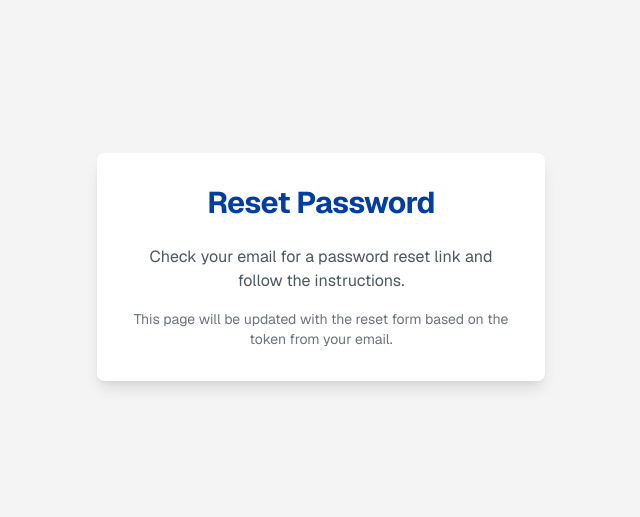
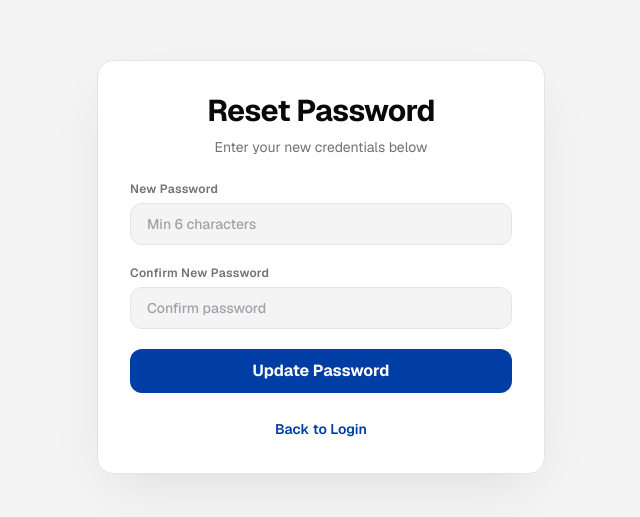
Before and after one commit to prabha55555/Pilot--Rotaract-, a React (Vite) app in the folder frontend/: page /reset-password in a window 1280 px wide. Shown: the part 133-650 px from the top of the page, without its empty margins (319-959 px from the left). Built offline with nearby package versions, Linux system fonts and the light colour scheme; no server answers.

Commit message:
feat: implement AuthContext for Supabase authentication, notifications, and user management, and add layout components and password reset pages.

```diff
--- a/frontend/src/components/layout/Navbar.jsx
+++ b/frontend/src/components/layout/Navbar.jsx
@@ -1,11 +1,11 @@
 import React, { useState, useRef, useEffect } from 'react'
 import { Link, useNavigate } from 'react-router-dom'
 import { useAuth } from '../../context/AuthContext.jsx'
-import { LogOut, ChevronDown, Bell, User, Settings } from 'lucide-react'
+import { LogOut, ChevronDown, Bell, User, Settings, Menu, X } from 'lucide-react'
 import logo from '../../utils/logo.png'
 import { formatTimeIST } from '../../utils/date'
 
-export const Navbar = () => {
+export const Navbar = ({ onToggleMenu }) => {
   const {
     user,
     userRole,
@@ -47,9 +47,20 @@ export const Navbar = () => {
     <nav className="bg-white border-b border-surface-border text-text-main sticky top-0 z-50 shadow-sm">
       <div className="max-w-[1600px] mx-auto px-4 sm:px-6 lg:px-8 py-3 flex justify-between items-center h-16">
         {/* Logo Section */}
-        <Link to="/" className="flex items-center gap-3 hover:opacity-80 active:scale-95 transition">
-          <img src={logo} alt="PILOT Logo" className="h-12 w-auto" />
-        </Link>
+        <div className="flex items-center">
+          {isAuthenticated && (
+            <button
+              onClick={onToggleMenu}
+              className="p-2 rounded-xl text-text-muted hover:bg-surface-muted hover:text-text-main md:hidden active:scale-95 transition-all mr-2"
+              aria-label="Toggle menu"
+            >
+              <Menu size={22} className="stroke-[2.5]" />
+            </button>
+          )}
+          <Link to="/" className="flex items-center gap-3 hover:opacity-80 active:scale-95 transition">
+            <img src={logo} alt="PILOT Logo" className="h-12 w-auto" />
+          </Link>
+        </div>
 
         {isAuthenticated && (
           <div className="flex items-center gap-2 sm:gap-4">
--- a/frontend/src/components/layout/Sidebar.jsx
+++ b/frontend/src/components/layout/Sidebar.jsx
@@ -43,13 +43,63 @@ const roleMenus = {
   ],
 }
 
-export const Sidebar = () => {
+export const Sidebar = ({ isMobile = false, onClose = () => {} }) => {
   const { user, userRole } = useAuth()
   const location = useLocation()
   const [collapsed, setCollapsed] = useState(false)
 
   const menu = roleMenus[userRole] || []
   const displayName = user?.name || user?.email?.split('@')[0] || 'User'
+
+  const handleLinkClick = () => {
+    if (isMobile) {
+      onClose()
+    }
+  }
+
+  if (isMobile) {
+    return (
+      <div className="flex flex-col justify-between h-[calc(100%-3rem)] text-text-main">
+        <div className="flex-1 overflow-y-auto no-scrollbar">
+          {/* Navigation */}
+          <nav className="space-y-1.5">
+            {menu.map((item) => {
+              const Icon = item.icon
+              const isActive = location.pathname === item.path
+              return (
+                <Link
+                  key={item.path}
+                  to={item.path}
+                  onClick={handleLinkClick}
+                  className={`flex items-center gap-3 px-3 py-3 rounded-xl transition-all duration-200 group ${
+                    isActive
+                      ? 'bg-brand-light text-brand font-semibold shadow-sm'
+                      : 'text-text-muted hover:bg-surface-muted hover:text-text-main font-medium'
+                  }`}
+                >
+                  <Icon size={18} className={`${isActive ? 'text-brand' : 'text-text-light group-hover:text-text-main'} transition-colors`} />
+                  <span className="text-sm tracking-tight">{item.label}</span>
+                </Link>
+              )
+            })}
+          </nav>
+        </div>
+
+        {/* User Profile Footer Card */}
+        <div className="pt-4 mt-2 border-t border-surface-border">
+          <div className="flex items-center gap-3 bg-surface-muted p-2 rounded-xl">
+            <div className="w-8 h-8 rounded-lg bg-brand text-white flex items-center justify-center font-bold uppercase flex-shrink-0 text-sm shadow-sm">
+              {displayName.slice(0, 2)}
+            </div>
+            <div>
+              <p className="text-sm font-semibold text-text-main truncate capitalize">{displayName}</p>
+              <p className="text-xs text-text-muted truncate">{userRole}</p>
+            </div>
+          </div>
+        </div>
+      </div>
+    )
+  }
 
   return (
     <aside className={`bg-surface rounded-2xl shadow-soft border border-surface-border text-text-main flex flex-col justify-between transition-all duration-300 z-40 sticky top-24 h-[calc(100vh-7rem)] ${
--- a/frontend/src/components/ui/DataTable.jsx
+++ b/frontend/src/components/ui/DataTable.jsx
@@ -196,7 +196,7 @@ export const DataTable = ({
             Previous
           </button>
 
-          <div className="flex items-center gap-1.5">
+          <div className="hidden sm:flex items-center gap-1.5">
             {Array.from({ length: totalPages }, (_, i) => i + 1).map((page) => (
               <button
                 key={page}
@@ -210,6 +210,10 @@ export const DataTable = ({
                 {page}
               </button>
             ))}
+          </div>
+
+          <div className="flex sm:hidden text-xs font-semibold text-text-muted">
+            Page {currentPage} of {totalPages}
           </div>
 
           <button
--- a/frontend/src/context/AuthContext.jsx
+++ b/frontend/src/context/AuthContext.jsx
@@ -270,7 +270,10 @@ export const AuthProvider = ({ children }) => {
   }
 
   const resetPassword = async (email) => {
-    const { error } = await supabase.auth.resetPasswordForEmail(email)
+    const redirectTo = window.location.origin + '/reset-password'
+    const { error } = await supabase.auth.resetPasswordForEmail(email, {
+      redirectTo
+    })
     if (error) throw error
   }
 
--- a/frontend/src/pages/public/ResetPasswordPage.jsx
+++ b/frontend/src/pages/public/ResetPasswordPage.jsx
@@ -1,16 +1,102 @@
-import React from 'react'
+import React, { useState } from 'react'
+import { useNavigate, Link } from 'react-router-dom'
+import { useAuth } from '../../context/AuthContext'
 
 export default function ResetPasswordPage() {
+  const [password, setPassword] = useState('')
+  const [confirmPassword, setConfirmPassword] = useState('')
+  const [message, setMessage] = useState('')
+  const [error, setError] = useState('')
+  const [loading, setLoading] = useState(false)
+  const { updatePassword } = useAuth()
+  const navigate = useNavigate()
+
+  const handleSubmit = async (e) => {
+    e.preventDefault()
+    setError('')
+    setMessage('')
+
+    if (password.length < 6) {
+      setError('Password must be at least 6 characters long')
+      return
+    }
+
+    if (password !== confirmPassword) {
+      setError('Passwords do not match')
+      return
+    }
+
+    setLoading(true)
+    try {
+      await updatePassword(password)
+      setMessage('Password updated successfully. Redirecting to login...')
+      setTimeout(() => {
+        navigate('/login')
+      }, 3000)
+    } catch (err) {
+      setError(err.message || 'Failed to reset password. Please request a new link.')
+    } finally {
+      setLoading(false)
+    }
+  }
+
   return (
-    <div className="min-h-screen flex items-center justify-center bg-neutral">
-      <div className="bg-white p-8 rounded-lg shadow-lg w-full max-w-md">
-        <h1 className="text-3xl font-bold mb-6 text-center text-brand">Reset Password</h1>
-        <p className="text-gray-600 text-center mb-4">
-          Check your email for a password reset link and follow the instructions.
-        </p>
-        <p className="text-sm text-gray-500 text-center">
-          This page will be updated with the reset form based on the token from your email.
-        </p>
+    <div className="min-h-screen flex items-center justify-center bg-surface-muted p-4">
+      <div className="bg-white p-8 rounded-2xl shadow-floating border border-surface-border w-full max-w-md">
+        <h1 className="text-3xl font-bold mb-2 text-center text-text-main font-outfit">Reset Password</h1>
+        <p className="text-text-muted text-sm text-center mb-6">Enter your new credentials below</p>
+
+        {error && (
+          <div className="bg-red-50 border border-red-200 text-semantic-error px-4 py-3 rounded-xl mb-4 text-sm font-semibold">
+            {error}
+          </div>
+        )}
+
+        {message && (
+          <div className="bg-green-50 border border-green-200 text-semantic-success px-4 py-3 rounded-xl mb-4 text-sm font-semibold">
+            {message}
+          </div>
+        )}
+
+        <form onSubmit={handleSubmit} className="space-y-5">
+          <div>
+            <label className="block text-xs font-semibold text-text-muted tracking-wide mb-1.5">New Password</label>
+            <input
+              type="password"
+              value={password}
+              onChange={(e) => setPassword(e.target.value)}
+              className="w-full px-4 py-2.5 bg-surface-muted border border-surface-border rounded-xl text-sm font-medium text-text-main focus:outline-none focus:border-brand/30 focus:ring-4 focus:ring-brand/10 transition-all placeholder:text-text-light"
+              placeholder="Min 6 characters"
+              required
+            />
+          </div>
+
+          <div>
+            <label className="block text-xs font-semibold text-text-muted tracking-wide mb-1.5">Confirm New Password</label>
+            <input
+              type="password"
+              value={confirmPassword}
+              onChange={(e) => setConfirmPassword(e.target.value)}
+              className="w-full px-4 py-2.5 bg-surface-muted border border-surface-border rounded-xl text-sm font-medium text-text-main focus:outline-none focus:border-brand/30 focus:ring-4 focus:ring-brand/10 transition-all placeholder:text-text-light"
+              placeholder="Confirm password"
+              required
+            />
+          </div>
+
+          <button
+            type="submit"
+            disabled={loading}
+            className="w-full bg-brand text-white py-2.5 rounded-xl font-bold hover:bg-brand/90 transition-all duration-200 disabled:opacity-50 flex justify-center items-center gap-2"
+          >
+            {loading ? 'Updating...' : 'Update Password'}
+          </button>
+        </form>
+
+        <div className="mt-6 text-center">
+          <Link to="/login" className="text-sm font-semibold text-brand hover:underline">
+            Back to Login
+          </Link>
+        </div>
       </div>
     </div>
   )
```
Also changed, not shown: frontend/src/components/layout/ProtectedLayout.jsx (+38 -2 lines).
